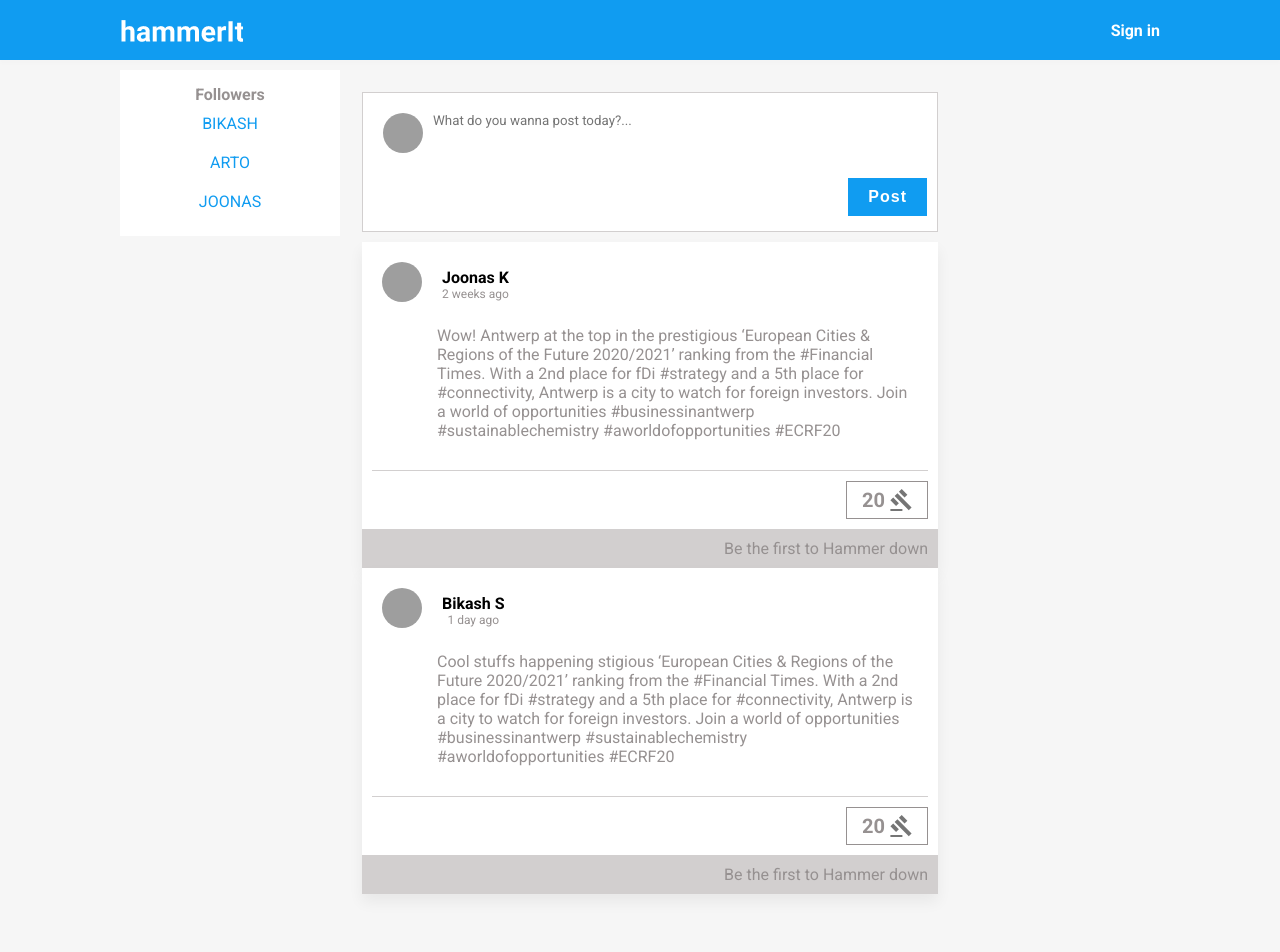
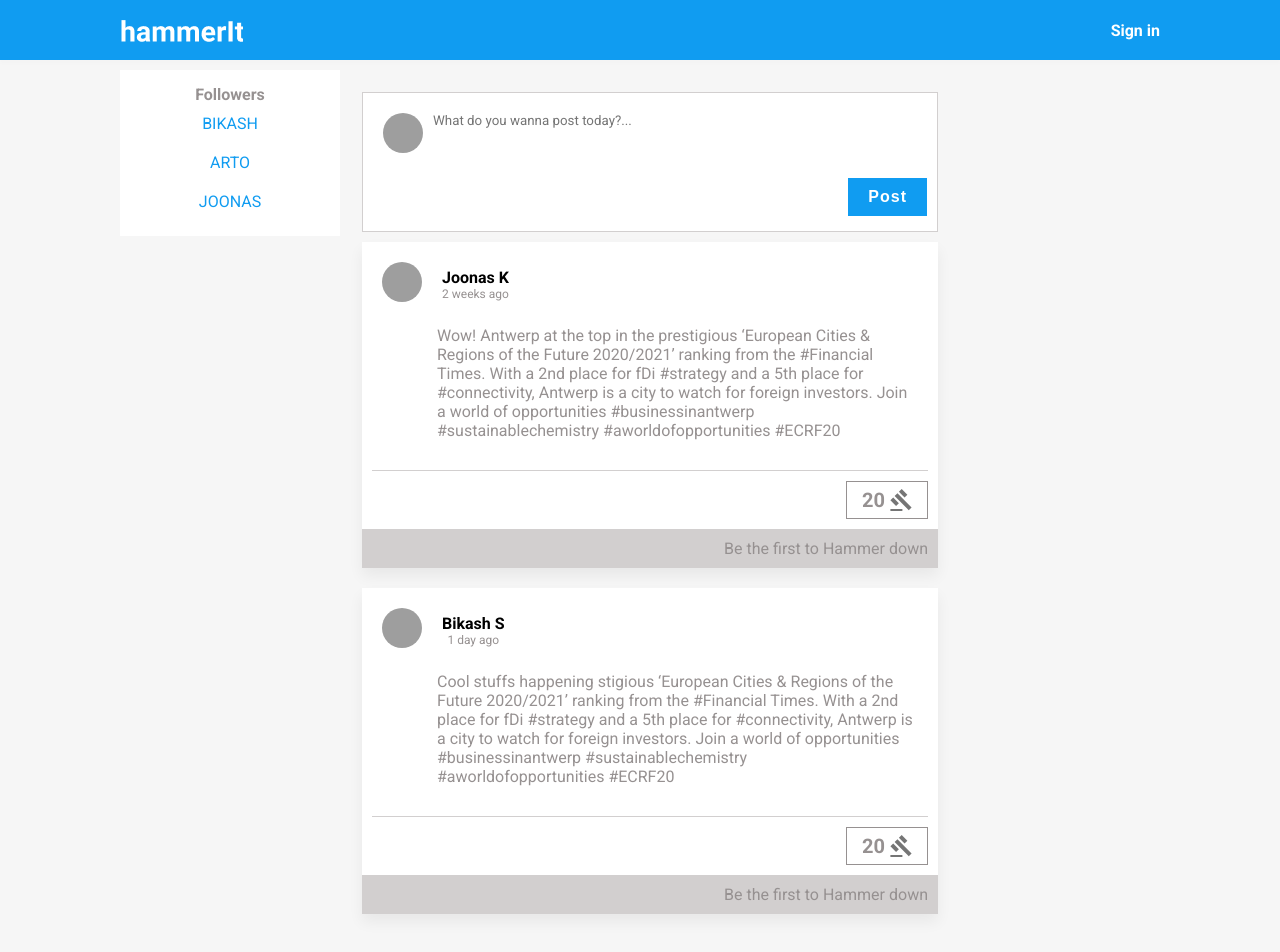
Before and after one commit to bikashxsharma/hammer-app, a React (Create React App) app: page / in a window 1280 px wide. Shown: the top 952 px of the page. Before the commit the page ends 916 px from the top, so only its background shows below. Built offline with nearby package versions, Linux system fonts and the light colour scheme; grey boxes are pictures that could not be loaded.

Commit message:
post-margin

```diff
--- a/src/css/main.css
+++ b/src/css/main.css
@@ -219,6 +219,7 @@ body {
 }
 
 .post-box {
+  margin-bottom: 20px;
   background: #FFFFFF;
   -webkit-box-shadow: 0px 8px 14px rgba(0, 0, 0, 0.06);
           box-shadow: 0px 8px 14px rgba(0, 0, 0, 0.06);
--- a/src/scss/main.scss
+++ b/src/scss/main.scss
@@ -192,6 +192,7 @@ body{
 
 //posts
 .post-box{
+    margin-bottom:20px;
     background: $mainWhite;
     box-shadow: 0px 8px 14px rgba(0, 0, 0, 0.06);
     .post-content{
```
Also changed, not shown: 1 other file (tests, documents, lock files or other folders).
